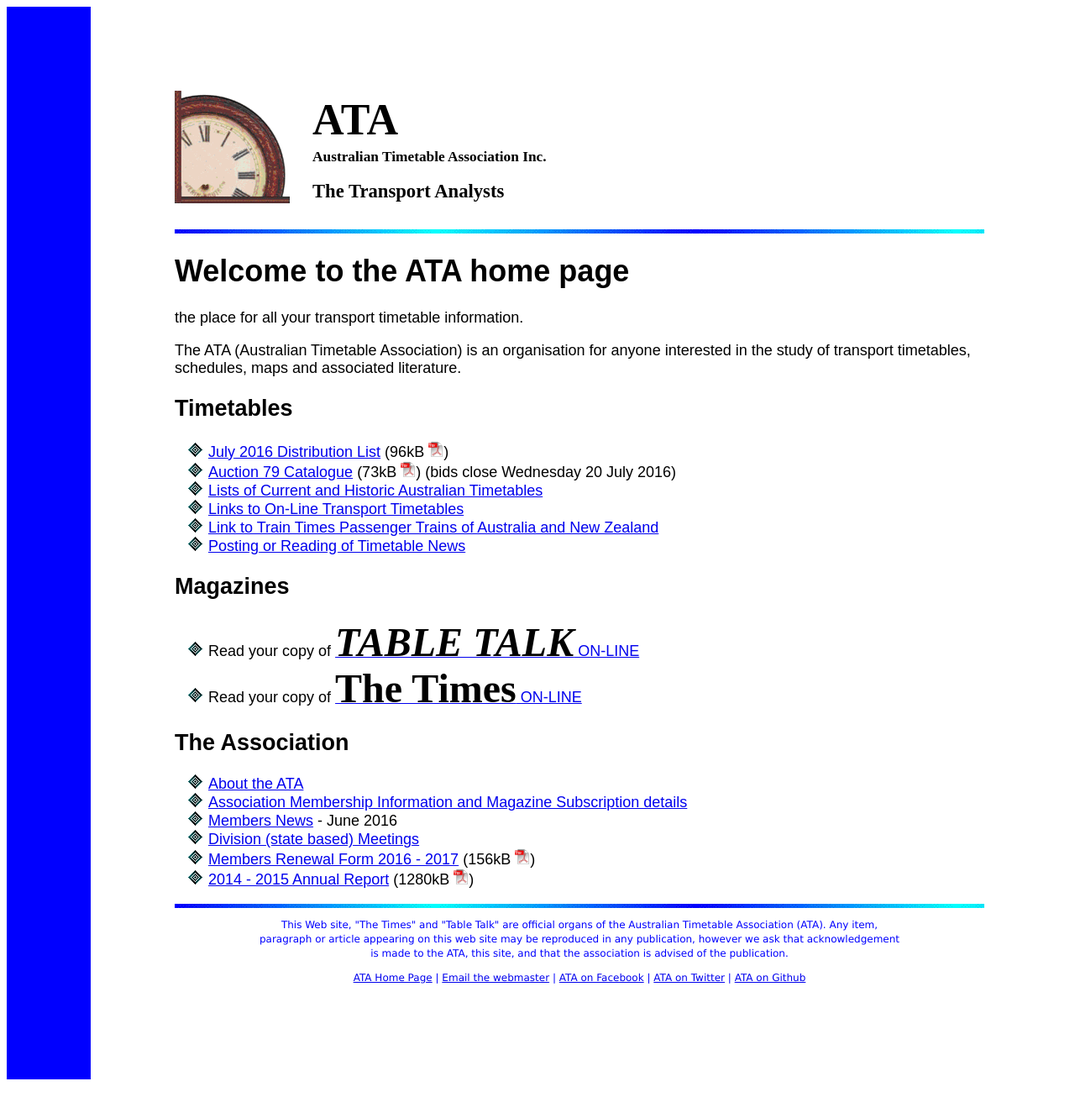
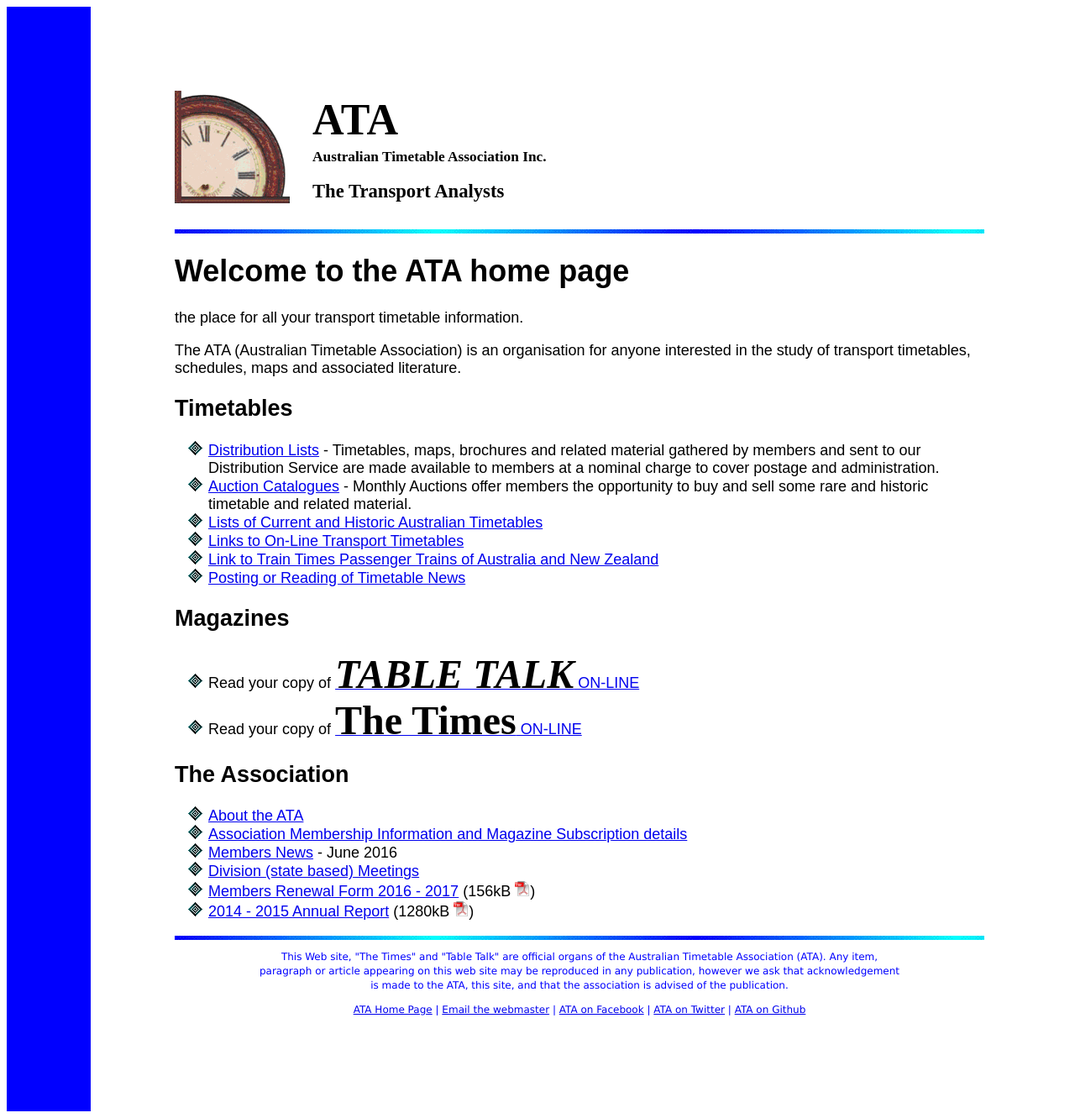
Before and after one commit to austta/austta.org.au, a Jekyll site: the page built from index.md, in a window 1280 px wide. Shown: the whole page at 84% size. Built offline with Jekyll 4.4.1, drawn with Linux system fonts in a browser that asks for light colours; before the commit the page ends 1293 px from its top, so only the background shows below that.

Commit message:
new month of auction and distribution list, also start separate page for each

```diff
--- a/index.md
+++ b/index.md
@@ -9,8 +9,8 @@
 
 ## Timetables
 
-* [July 2016 Distribution List](Distribution%20List%20201607.pdf) (96kB ![PDF](pdficon.svg))
-* [Auction 79 Catalogue](Auction%2079%20Catalogue%20Jul%2016.pdf) (73kB ![PDF](pdficon.svg)) (bids close Wednesday 20 July 2016)
+* [Distribution Lists](distlist.html) - Timetables, maps, brochures and related material gathered by members and sent to our Distribution Service are made available to members at a nominal charge to cover postage and administration.
+* [Auction Catalogues](auction.html) - Monthly  Auctions offer members the opportunity to buy and sell some rare and historic timetable and related material.
 * [Lists of Current and Historic Australian Timetables](current.html)
 * [Links to On-Line Transport Timetables](ttlinks.html)
 * [Link to Train Times Passenger Trains of Australia and New Zealand](http://www.traintimes.net.au)
```
Also changed, not shown: auction.md (added, +11 -0 lines), distlist.md (added, +9 -0 lines), 1 other file.
